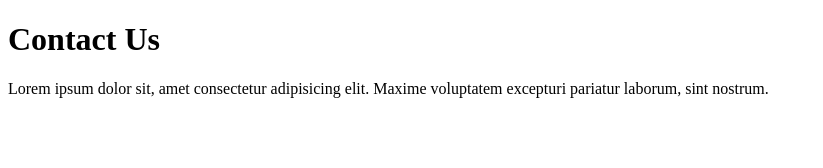
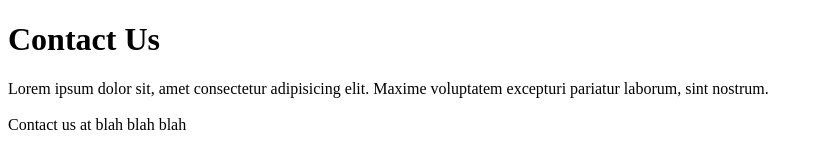
Before and after one commit to BradPinal/teamgittest, a plain HTML site: page contact.html in a window 1280 px wide. Shown: the whole page, without its empty margins (0-823 px from the left). Drawn offline with Linux system fonts and the light colour scheme.

Commit message:
added text to paragraph

```diff
--- a/contact.html
+++ b/contact.html
@@ -12,7 +12,10 @@
 
     <h1>Contact Us</h1>
     <p>Lorem ipsum dolor sit, amet consectetur adipisicing elit. Maxime voluptatem excepturi pariatur laborum, sint
-        nostrum.</p>
+        nostrum.<br><br>
+    Contact us at blah blah blah
+    </p>
+
 
 
 </body>
```
